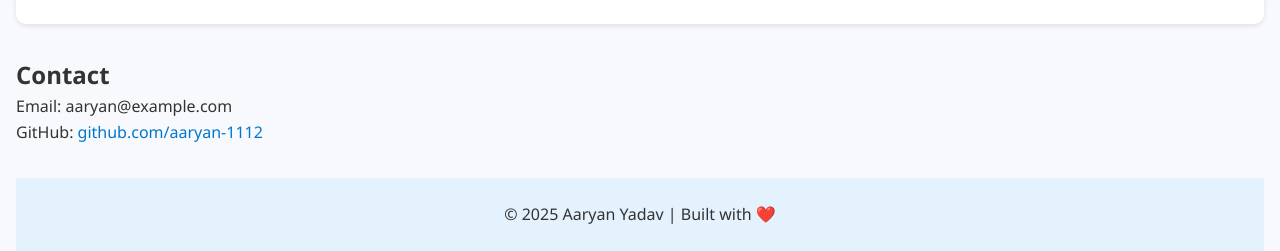
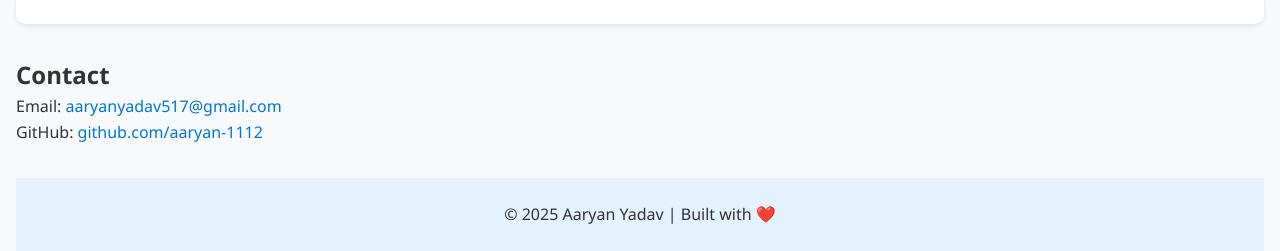
Before and after one commit to aaryan-1112/developer-portfolio, a plain HTML site: page index.html in a window 1280 px wide. Shown: the part 745-996 px from the top of the page. Drawn offline with Linux system fonts and the light colour scheme.

Commit message:
index.html

```diff
--- a/index.html
+++ b/index.html
@@ -52,7 +52,7 @@
 
     <section id="contact">
       <h2>Contact</h2>
-      <p>Email: aaryan@example.com</p>
+      <p>Email: <a href="mailto:aaryanyadav517@gmail.com">aaryanyadav517@gmail.com</a></p>
       <p>GitHub: <a href="https://github.com/aaryan-1112" target="_blank">github.com/aaryan-1112</a></p>
     </section>
   </main>
```
